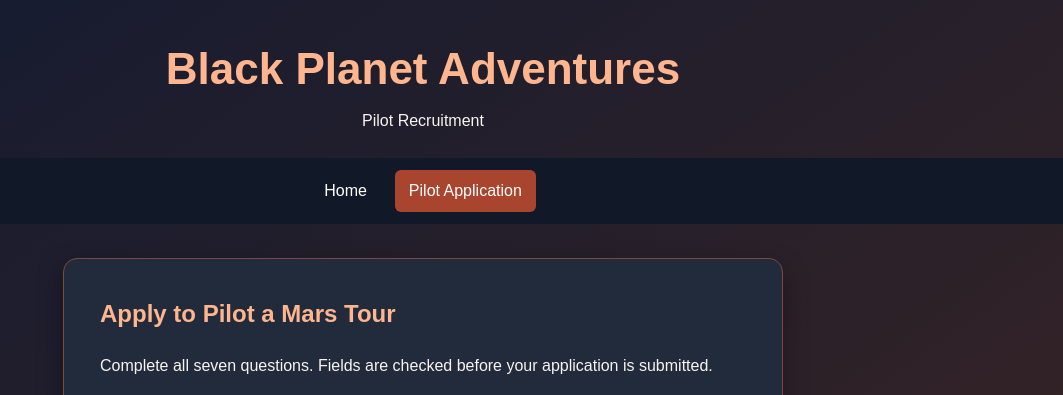
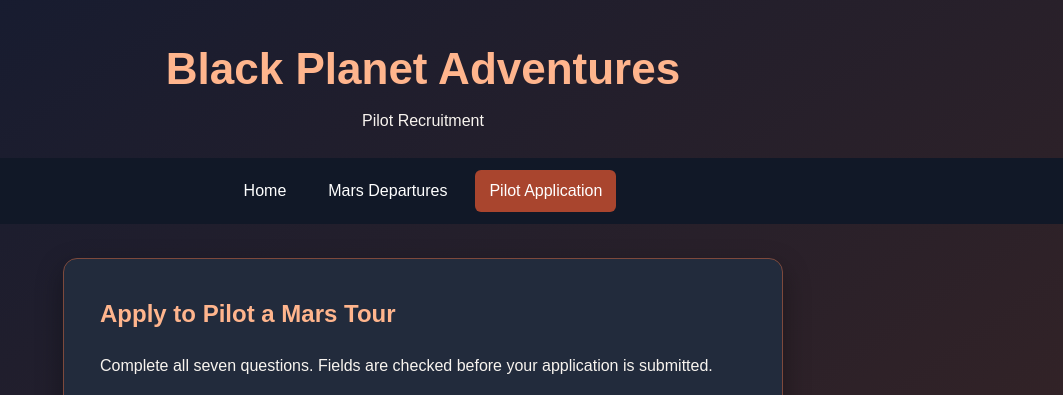
Before and after one commit to Aivey1/-UAT-Web-Developments, a PHP site: page /Black-Planet-Adventures/application.php in a window 1280 px wide. Shown: the top 395 px of the page, without its empty margins (217-1280 px from the left). Run offline with PHP 8.4, Linux system fonts and the light colour scheme.

Commit message:
Link Mars departures and style countdown

```diff
--- a/Black-Planet-Adventures/application.php
+++ b/Black-Planet-Adventures/application.php
@@ -10,7 +10,7 @@
 </head>
 <body>
 <header><h1>Black Planet Adventures</h1><p>Pilot Recruitment</p></header>
-<nav aria-label="Main navigation"><a href="index.php">Home</a><a href="application.php" aria-current="page">Pilot Application</a></nav>
+<nav aria-label="Main navigation"><a href="index.php">Home</a><a href="departure.php">Mars Departures</a><a href="application.php" aria-current="page">Pilot Application</a></nav>
 <main class="panel">
   <h2>Apply to Pilot a Mars Tour</h2>
   <p>Complete all seven questions. Fields are checked before your application is submitted.</p>
```
